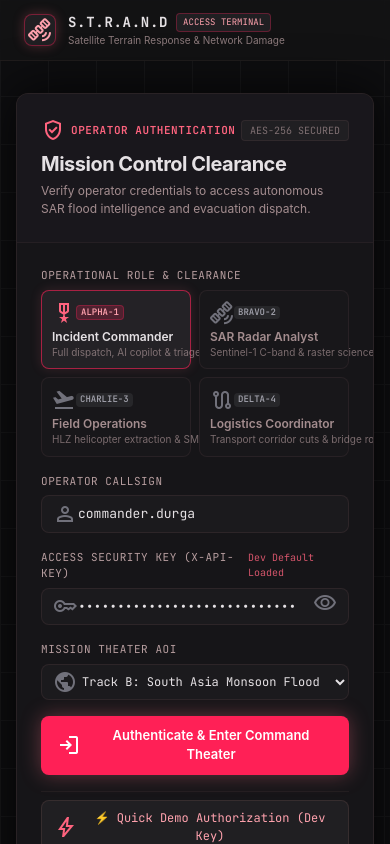
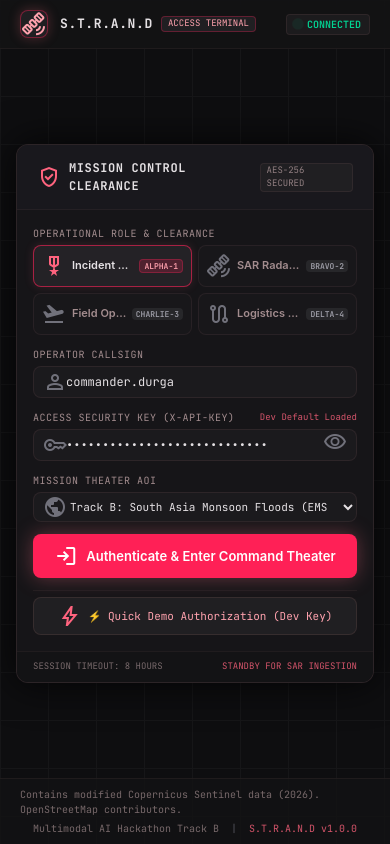
Before and after one commit to Durgadevi2606/S.T.R.A.N.D, a React (Vite) app in the folder dashboard/: page / in a window 390 px wide. Built offline with nearby package versions, Linux system fonts and the light colour scheme.

Commit message:
fix(ui): enable vertical scrolling and make login modal responsive to fit all viewports

```diff
--- a/dashboard/src/LoginPage.jsx
+++ b/dashboard/src/LoginPage.jsx
@@ -7,28 +7,24 @@ const ROLES = [
     id: 'commander',
     name: 'Incident Commander',
     badge: 'ALPHA-1',
-    desc: 'Full dispatch, AI copilot & triage override',
     icon: 'military_tech',
   },
   {
     id: 'analyst',
     name: 'SAR Radar Analyst',
     badge: 'BRAVO-2',
-    desc: 'Sentinel-1 C-band & raster science calibration',
     icon: 'satellite_alt',
   },
   {
     id: 'field_ops',
     name: 'Field Operations',
     badge: 'CHARLIE-3',
-    desc: 'HLZ helicopter extraction & SMS dispatch',
     icon: 'flight_takeoff',
   },
   {
     id: 'logistics',
     name: 'Logistics Coordinator',
     badge: 'DELTA-4',
-    desc: 'Transport corridor cuts & bridge routing',
     icon: 'route',
   },
 ]
@@ -76,7 +72,6 @@ export default function LoginPage({ onLoginSuccess }) {
       }
 
       const data = await res.json()
-      // Store in localStorage for session persistence
       localStorage.setItem('strand_operator', JSON.stringify(data.operator))
       localStorage.setItem('strand_api_key', apiKey.trim())
 
@@ -102,10 +97,10 @@ export default function LoginPage({ onLoginSuccess }) {
   }
 
   return (
-    <div className="min-h-screen w-screen bg-[#0e0e10] text-[#e5e1e4] flex flex-col justify-between selection:bg-rose-500/30 selection:text-rose-200 relative overflow-hidden font-sans">
+    <div className="h-screen w-screen overflow-y-auto bg-[#0e0e10] text-[#e5e1e4] flex flex-col justify-between selection:bg-rose-500/30 selection:text-rose-200 relative font-sans">
       {/* Background Decorative Tactical Grid */}
       <div
-        className="absolute inset-0 pointer-events-none opacity-[0.035]"
+        className="fixed inset-0 pointer-events-none opacity-[0.035]"
         style={{
           backgroundImage:
             'linear-gradient(to right, #ffffff 1px, transparent 1px), linear-gradient(to bottom, #ffffff 1px, transparent 1px)',
@@ -114,69 +109,65 @@ export default function LoginPage({ onLoginSuccess }) {
       />
 
       {/* Top Telemetry Header */}
-      <header className="w-full border-b border-[#574143]/20 bg-[#131315]/90 backdrop-blur-md px-6 py-3 flex items-center justify-between z-10 flex-shrink-0">
+      <header className="w-full border-b border-[#574143]/20 bg-[#131315]/95 backdrop-blur-md px-5 py-2.5 flex items-center justify-between z-10 flex-shrink-0">
         <div className="flex items-center gap-3">
-          <div className="w-8 h-8 rounded-lg bg-[#201f22] border border-rose-500/40 flex items-center justify-center text-rose-300 shadow-[0_0_12px_rgba(251,113,133,0.25)]">
-            <span className="material-symbols-outlined text-[18px]">satellite_alt</span>
+          <div className="w-7 h-7 rounded-lg bg-[#201f22] border border-rose-500/40 flex items-center justify-center text-rose-300 shadow-[0_0_12px_rgba(251,113,133,0.25)] flex-shrink-0">
+            <span className="material-symbols-outlined text-[16px]">satellite_alt</span>
           </div>
           <div className="flex flex-col">
             <div className="flex items-center gap-2">
-              <span className="font-mono font-bold text-[14px] tracking-wider text-[#e5e1e4] uppercase">
+              <span className="font-mono font-bold text-[13px] tracking-wider text-[#e5e1e4] uppercase">
                 S.T.R.A.N.D
               </span>
-              <span className="px-1.5 py-0.5 rounded bg-[#201f22] font-mono text-[9px] text-rose-300 border border-rose-500/30 uppercase">
+              <span className="px-1.5 py-0.2 rounded bg-[#201f22] font-mono text-[9px] text-rose-300 border border-rose-500/30 uppercase">
                 ACCESS TERMINAL
               </span>
             </div>
-            <span className="text-[10px] text-[#debfc1]/60">Satellite Terrain Response & Network Damage</span>
+            <span className="text-[10px] text-[#debfc1]/60 hidden sm:inline">
+              Satellite Terrain Response & Network Damage
+            </span>
           </div>
         </div>
 
-        {/* Telemetry Pills */}
-        <div className="hidden md:flex items-center gap-3 text-[11px] font-mono">
-          <div className="flex items-center gap-1.5 px-2.5 py-1 rounded bg-[#1c1b1d] border border-[#574143]/30">
+        {/* Telemetry Status Pills */}
+        <div className="flex items-center gap-2 text-[10px] font-mono">
+          <div className="flex items-center gap-1.5 px-2 py-0.5 rounded bg-[#1c1b1d] border border-[#574143]/30">
             <span className="w-1.5 h-1.5 rounded-full bg-emerald-400 animate-ping"></span>
-            <span className="text-[#debfc1]/70">NEON POSTGIS:</span>
+            <span className="text-[#debfc1]/70 hidden md:inline">NEON POSTGIS:</span>
             <span className="text-emerald-400 font-semibold">CONNECTED</span>
           </div>
-          <div className="flex items-center gap-1.5 px-2.5 py-1 rounded bg-[#1c1b1d] border border-[#574143]/30">
+          <div className="hidden sm:flex items-center gap-1.5 px-2 py-0.5 rounded bg-[#1c1b1d] border border-[#574143]/30">
             <span className="text-[#debfc1]/70">DEFCON:</span>
-            <span className="text-amber-400 font-semibold">2 (HIGH READINESS)</span>
+            <span className="text-amber-400 font-semibold">2</span>
           </div>
-          <div className="flex items-center gap-1.5 px-2.5 py-1 rounded bg-[#1c1b1d] border border-[#574143]/30">
+          <div className="hidden md:flex items-center gap-1.5 px-2 py-0.5 rounded bg-[#1c1b1d] border border-[#574143]/30">
             <span className="text-[#debfc1]/70">TRACK:</span>
-            <span className="text-rose-300 font-semibold">B (MULTIMODAL AI)</span>
+            <span className="text-rose-300 font-semibold">B</span>
           </div>
         </div>
       </header>
 
       {/* Center Auth Card */}
-      <main className="flex-1 flex items-center justify-center px-4 py-8 z-10">
-        <div className="w-full max-w-[480px] bg-[#161518] border border-[#574143]/30 rounded-xl shadow-[0_0_50px_rgba(0,0,0,0.8)] backdrop-blur-xl overflow-hidden">
+      <main className="flex-1 flex items-center justify-center px-4 py-4 z-10">
+        <div className="w-full max-w-[460px] bg-[#161518] border border-[#574143]/35 rounded-xl shadow-[0_0_40px_rgba(0,0,0,0.8)] backdrop-blur-xl overflow-hidden my-auto">
           {/* Card Title Bar */}
-          <div className="p-6 border-b border-[#574143]/20 bg-[#1b1a1e]/60">
-            <div className="flex items-center justify-between mb-2">
-              <span className="text-[11px] font-mono uppercase tracking-wider text-rose-400 font-semibold flex items-center gap-1.5">
-                <span className="material-symbols-outlined text-[15px]">verified_user</span>
-                Operator Authentication
+          <div className="px-5 py-3.5 border-b border-[#574143]/20 bg-[#1b1a1e]/80 flex items-center justify-between">
+            <div className="flex items-center gap-2">
+              <span className="material-symbols-outlined text-[17px] text-rose-400">verified_user</span>
+              <span className="text-[12px] font-mono font-bold tracking-wider text-[#e5e1e4] uppercase">
+                Mission Control Clearance
               </span>
-              <span className="text-[10px] font-mono text-[#debfc1]/50 px-2 py-0.5 rounded bg-[#201f22] border border-[#574143]/30">
+            </div>
+            <span className="text-[9px] font-mono text-[#debfc1]/60 px-1.5 py-0.2 rounded bg-[#201f22] border border-[#574143]/30">
               AES-256 SECURED
             </span>
           </div>
-            <h2 className="text-xl font-bold tracking-tight text-[#e5e1e4]">
-              Mission Control Clearance
-            </h2>
-            <p className="text-[12px] text-[#debfc1]/70 mt-1">
-              Verify operator credentials to access autonomous SAR flood intelligence and evacuation dispatch.
-            </p>
-          </div>
 
           {/* Login Form */}
-          <form onSubmit={handleLogin} className="p-6 space-y-4">
+          <form onSubmit={handleLogin} className="p-4 space-y-3">
             {error && (
-              <div className="p-3 rounded-lg bg-rose-500/10 border border-rose-500/40 text-rose-300 text-[12px] flex items-start gap-2.5">
-                <span className="material-symbols-outlined text-[18px] text-rose-400 flex-shrink-0 mt-0.5">
+              <div className="p-2.5 rounded-lg bg-rose-500/10 border border-rose-500/40 text-rose-300 text-[11px] flex items-start gap-2">
+                <span className="material-symbols-outlined text-[16px] text-rose-400 flex-shrink-0 mt-0.5">
                   error
                 </span>
                 <span className="leading-tight">{error}</span>
@@ -185,10 +176,10 @@ export default function LoginPage({ onLoginSuccess }) {
 
             {/* Role Selection */}
             <div>
-              <label className="block text-[11px] font-mono uppercase tracking-wider text-[#debfc1]/80 mb-1.5">
+              <label className="block text-[10px] font-mono uppercase tracking-wider text-[#debfc1]/70 mb-1">
                 Operational Role & Clearance
               </label>
-              <div className="grid grid-cols-2 gap-2">
+              <div className="grid grid-cols-2 gap-1.5">
                 {ROLES.map((r) => {
                   const isSelected = role === r.id
                   return (
@@ -196,22 +187,24 @@ export default function LoginPage({ onLoginSuccess }) {
                       type="button"
                       key={r.id}
                       onClick={() => setRole(r.id)}
-                      className={`p-2.5 rounded-lg border text-left transition-all cursor-pointer flex flex-col justify-between ${
+                      className={`p-2 rounded-lg border text-left transition-all cursor-pointer flex items-center justify-between ${
                         isSelected
-                          ? 'bg-[#242226] border-rose-500/60 shadow-[0_0_12px_rgba(251,113,133,0.15)] text-[#e5e1e4]'
+                          ? 'bg-[#242226] border-rose-500/60 shadow-[0_0_10px_rgba(251,113,133,0.15)] text-[#e5e1e4]'
                           : 'bg-[#18171a] border-[#574143]/25 hover:border-[#574143]/50 text-[#debfc1]/70'
                       }`}
                     >
-                      <div className="flex items-center justify-between mb-1">
+                      <div className="flex items-center gap-1.5 overflow-hidden">
                         <span
-                          className={`material-symbols-outlined text-[18px] ${
+                          className={`material-symbols-outlined text-[16px] ${
                             isSelected ? 'text-rose-400' : 'text-zinc-500'
                           }`}
                         >
                           {r.icon}
                         </span>
+                        <span className="text-[11px] font-semibold truncate leading-tight">{r.name}</span>
+                      </div>
                       <span
-                          className={`text-[9px] font-mono px-1 py-0.2 rounded font-semibold ${
+                        className={`text-[8px] font-mono px-1 py-0.2 rounded font-semibold flex-shrink-0 ml-1 ${
                           isSelected
                             ? 'bg-rose-500/20 text-rose-300 border border-rose-500/30'
                             : 'bg-zinc-800 text-zinc-400'
@@ -219,11 +212,6 @@ export default function LoginPage({ onLoginSuccess }) {
                       >
                         {r.badge}
                       </span>
-                      </div>
-                      <div className="text-[12px] font-semibold leading-tight">{r.name}</div>
-                      <div className="text-[10px] text-[#debfc1]/50 leading-tight mt-0.5 truncate">
-                        {r.desc}
-                      </div>
                     </button>
                   )
                 })}
@@ -232,11 +220,11 @@ export default function LoginPage({ onLoginSuccess }) {
 
             {/* Callsign Input */}
             <div>
-              <label className="block text-[11px] font-mono uppercase tracking-wider text-[#debfc1]/80 mb-1.5">
+              <label className="block text-[10px] font-mono uppercase tracking-wider text-[#debfc1]/70 mb-1">
                 Operator Callsign
               </label>
               <div className="relative">
-                <span className="material-symbols-outlined absolute left-3 top-1/2 -translate-y-1/2 text-zinc-500 text-[18px]">
+                <span className="material-symbols-outlined absolute left-2.5 top-1/2 -translate-y-1/2 text-zinc-500 text-[16px]">
                   person
                 </span>
                 <input
@@ -244,21 +232,21 @@ export default function LoginPage({ onLoginSuccess }) {
                   value={callsign}
                   onChange={(e) => setCallsign(e.target.value)}
                   placeholder="e.g. commander.durga"
-                  className="w-full bg-[#1b1a1d] border border-[#574143]/30 rounded-lg pl-9 pr-3 py-2 text-[13px] text-[#e5e1e4] focus:outline-none focus:border-rose-500/70 focus:ring-1 focus:ring-rose-500/40 font-mono transition-all placeholder:text-zinc-600"
+                  className="w-full bg-[#1b1a1d] border border-[#574143]/30 rounded-lg pl-8 pr-3 py-1.5 text-[12px] text-[#e5e1e4] focus:outline-none focus:border-rose-500/70 focus:ring-1 focus:ring-rose-500/40 font-mono transition-all placeholder:text-zinc-600"
                 />
               </div>
             </div>
 
             {/* Security API Key Input */}
             <div>
-              <div className="flex items-center justify-between mb-1.5">
-                <label className="text-[11px] font-mono uppercase tracking-wider text-[#debfc1]/80">
+              <div className="flex items-center justify-between mb-1">
+                <label className="text-[10px] font-mono uppercase tracking-wider text-[#debfc1]/70">
                   Access Security Key (X-API-KEY)
                 </label>
-                <span className="text-[10px] font-mono text-rose-400/80">Dev Default Loaded</span>
+                <span className="text-[9px] font-mono text-rose-400/80">Dev Default Loaded</span>
               </div>
               <div className="relative">
-                <span className="material-symbols-outlined absolute left-3 top-1/2 -translate-y-1/2 text-zinc-500 text-[18px]">
+                <span className="material-symbols-outlined absolute left-2.5 top-1/2 -translate-y-1/2 text-zinc-500 text-[16px]">
                   key
                 </span>
                 <input
@@ -266,14 +254,14 @@ export default function LoginPage({ onLoginSuccess }) {
                   value={apiKey}
                   onChange={(e) => setApiKey(e.target.value)}
                   placeholder="Enter security key..."
-                  className="w-full bg-[#1b1a1d] border border-[#574143]/30 rounded-lg pl-9 pr-10 py-2 text-[13px] text-[#e5e1e4] focus:outline-none focus:border-rose-500/70 focus:ring-1 focus:ring-rose-500/40 font-mono transition-all placeholder:text-zinc-600"
+                  className="w-full bg-[#1b1a1d] border border-[#574143]/30 rounded-lg pl-8 pr-9 py-1.5 text-[12px] text-[#e5e1e4] focus:outline-none focus:border-rose-500/70 focus:ring-1 focus:ring-rose-500/40 font-mono transition-all placeholder:text-zinc-600"
                 />
                 <button
                   type="button"
                   onClick={() => setShowKey(!showKey)}
-                  className="absolute right-3 top-1/2 -translate-y-1/2 text-zinc-500 hover:text-zinc-300 cursor-pointer"
+                  className="absolute right-2.5 top-1/2 -translate-y-1/2 text-zinc-500 hover:text-zinc-300 cursor-pointer"
                 >
-                  <span className="material-symbols-outlined text-[18px]">
+                  <span className="material-symbols-outlined text-[16px]">
                     {showKey ? 'visibility_off' : 'visibility'}
                   </span>
                 </button>
@@ -282,17 +270,17 @@ export default function LoginPage({ onLoginSuccess }) {
 
             {/* Operational Theater Selection */}
             <div>
-              <label className="block text-[11px] font-mono uppercase tracking-wider text-[#debfc1]/80 mb-1.5">
+              <label className="block text-[10px] font-mono uppercase tracking-wider text-[#debfc1]/70 mb-1">
                 Mission Theater AOI
               </label>
               <div className="relative">
-                <span className="material-symbols-outlined absolute left-3 top-1/2 -translate-y-1/2 text-zinc-500 text-[18px]">
+                <span className="material-symbols-outlined absolute left-2.5 top-1/2 -translate-y-1/2 text-zinc-500 text-[16px]">
                   public
                 </span>
                 <select
                   value={theater}
                   onChange={(e) => setTheater(e.target.value)}
-                  className="w-full bg-[#1b1a1d] border border-[#574143]/30 rounded-lg pl-9 pr-3 py-2 text-[12px] text-[#e5e1e4] focus:outline-none focus:border-rose-500/70 focus:ring-1 focus:ring-rose-500/40 font-mono transition-all cursor-pointer"
+                  className="w-full bg-[#1b1a1d] border border-[#574143]/30 rounded-lg pl-8 pr-3 py-1.5 text-[11px] text-[#e5e1e4] focus:outline-none focus:border-rose-500/70 focus:ring-1 focus:ring-rose-500/40 font-mono transition-all cursor-pointer"
                 >
                   <option value="Track B: EMSR-927">Track B: South Asia Monsoon Floods (EMSR-927)</option>
                   <option value="Global AOI CDSE">Global Autonomous Ingestion (Copernicus CDSE)</option>
@@ -304,50 +292,48 @@ export default function LoginPage({ onLoginSuccess }) {
             <button
               type="submit"
               disabled={loading}
-              className="w-full py-2.5 px-4 rounded-lg bg-rose-500 hover:bg-rose-600 text-white font-semibold text-[13px] flex items-center justify-center gap-2 transition-all shadow-[0_0_20px_rgba(251,113,133,0.35)] cursor-pointer disabled:opacity-50 disabled:cursor-not-allowed mt-2"
+              className="w-full py-2.5 px-4 rounded-lg bg-rose-500 hover:bg-rose-600 text-white font-semibold text-[13px] flex items-center justify-center gap-2 transition-all shadow-[0_0_20px_rgba(251,113,133,0.35)] cursor-pointer disabled:opacity-50 disabled:cursor-not-allowed mt-1"
             >
               {loading ? (
                 <>
-                  <span className="inline-block w-4 h-4 border-2 border-white/30 border-t-white rounded-full animate-spin"></span>
+                  <span className="inline-block w-3.5 h-3.5 border-2 border-white/30 border-t-white rounded-full animate-spin"></span>
                   <span>Verifying Clearance...</span>
                 </>
               ) : (
                 <>
-                  <span className="material-symbols-outlined text-[18px]">login</span>
+                  <span className="material-symbols-outlined text-[17px]">login</span>
                   <span>Authenticate & Enter Command Theater</span>
                 </>
               )}
             </button>
 
             {/* Quick Demo Access Button */}
-            <div className="pt-2 border-t border-[#574143]/20">
+            <div className="pt-1.5 border-t border-[#574143]/20">
               <button
                 type="button"
                 onClick={handleQuickDemo}
                 disabled={loading}
-                className="w-full py-2 px-3 rounded-lg bg-[#201f22] hover:bg-[#28272b] border border-[#574143]/40 text-rose-300 hover:text-rose-200 text-[12px] font-mono flex items-center justify-center gap-1.5 transition-all cursor-pointer"
+                className="w-full py-1.5 px-3 rounded-lg bg-[#201f22] hover:bg-[#28272b] border border-[#574143]/40 text-rose-300 hover:text-rose-200 text-[11px] font-mono flex items-center justify-center gap-1.5 transition-all cursor-pointer"
               >
-                <span className="material-symbols-outlined text-[16px] text-rose-400">bolt</span>
+                <span className="material-symbols-outlined text-[15px] text-rose-400">bolt</span>
                 <span>⚡ Quick Demo Authorization (Dev Key)</span>
               </button>
             </div>
           </form>
 
           {/* Card Footer */}
-          <div className="px-6 py-3 bg-[#131315] border-t border-[#574143]/20 flex items-center justify-between text-[10px] font-mono text-[#debfc1]/50">
+          <div className="px-4 py-2 bg-[#131315] border-t border-[#574143]/20 flex items-center justify-between text-[9px] font-mono text-[#debfc1]/50">
             <span>SESSION TIMEOUT: 8 HOURS</span>
-            <span className="text-rose-400/80">STANDBY FOR DISASTER STREAM</span>
+            <span className="text-rose-400/80">STANDBY FOR SAR INGESTION</span>
           </div>
         </div>
       </main>
 
       {/* Page Footer */}
-      <footer className="w-full border-t border-[#574143]/20 bg-[#131315]/80 px-6 py-2.5 flex flex-col md:flex-row items-center justify-between text-[11px] font-mono text-[#debfc1]/50 z-10 flex-shrink-0">
-        <div>
-          Contains modified Copernicus Sentinel data (2026). OpenStreetMap contributors.
-        </div>
-        <div className="flex items-center gap-4 mt-1 md:mt-0">
-          <span>Multimodal AI Hackathon 2026 — Track B</span>
+      <footer className="w-full border-t border-[#574143]/20 bg-[#131315]/80 px-5 py-2 flex flex-col sm:flex-row items-center justify-between text-[10px] font-mono text-[#debfc1]/50 z-10 flex-shrink-0">
+        <div>Contains modified Copernicus Sentinel data (2026). OpenStreetMap contributors.</div>
+        <div className="flex items-center gap-3 mt-1 sm:mt-0">
+          <span>Multimodal AI Hackathon Track B</span>
           <span className="text-zinc-600">|</span>
           <span className="text-rose-400/80">S.T.R.A.N.D v1.0.0</span>
         </div>
```
Lines whose indentation alone changed are shown as unchanged.
